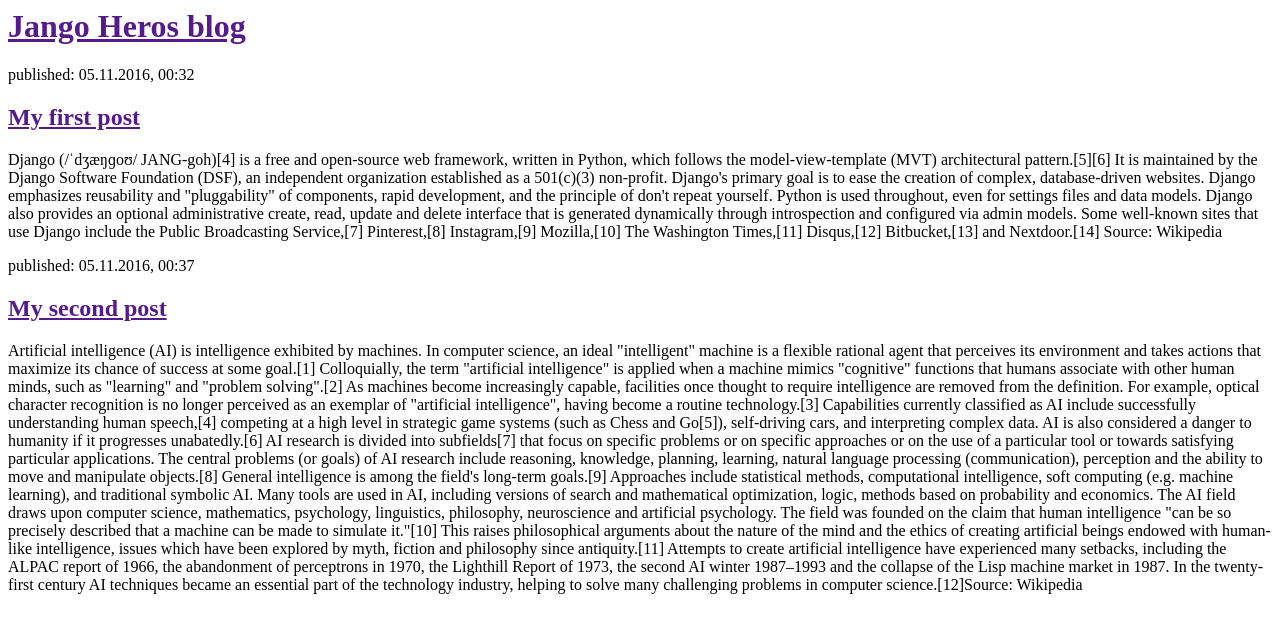
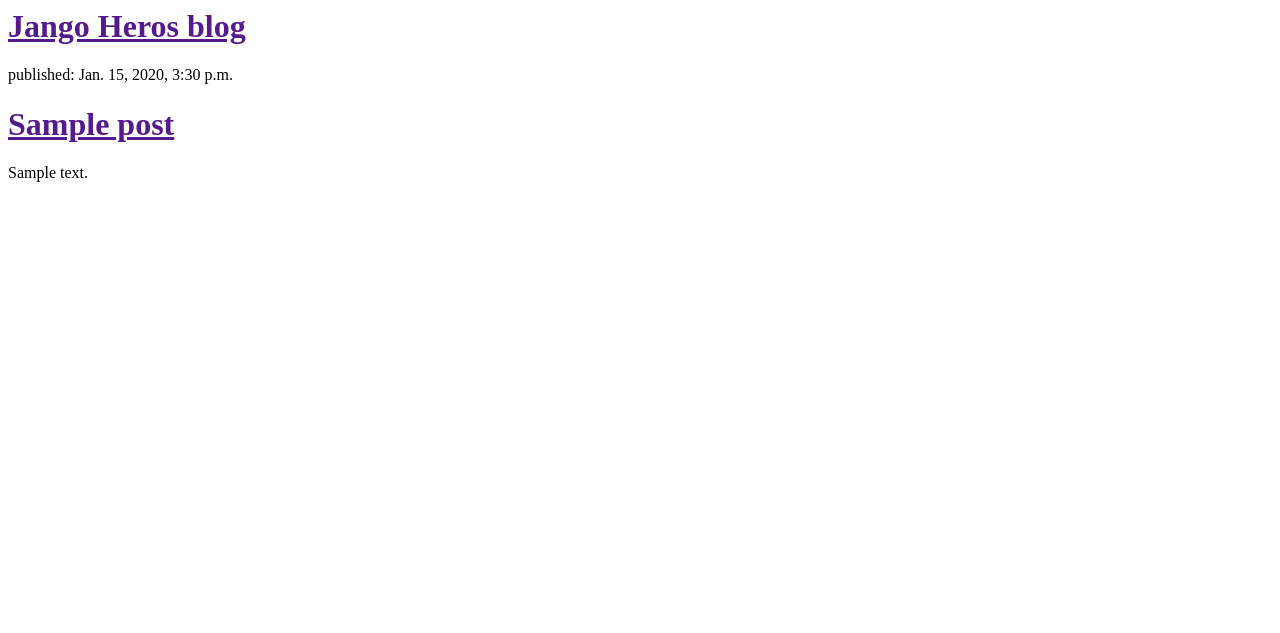
Before and after one commit to jangohero/my-first-blog, a Django app: template blog/templates/blog/post_list.html in a window 1280 px wide. Shown: the top 633 px of the page. Run offline with Django 3.2, Linux system fonts and the light colour scheme; the template is opened without the code that fills it: values that come from a table or form of the project are taken from there, others are empty; tables that the repository leaves empty hold one stand-in row (values such as "Sample post").

Commit message:
Modified templates to display posts from database.

```diff
--- a/blog/templates/blog/post_list.html
+++ b/blog/templates/blog/post_list.html
@@ -7,23 +7,14 @@
             <h1><a href="">Jango Heros blog</a></h1>
         </div>
 
-        <div>
+        {% for post in posts %}
+            <div>
+                <p>published: {{ post.published_date }}</p>
+                <h1><a href="">{{ post.title }}</a></h1>
+                <p>{{ post.text|linebreaksbr }}</p>
+            </div>
 
-            <p>published: 05.11.2016, 00:32</p>
-            <h2><a href="">My first post</a></h2>
-            <p>Django (/ˈdʒæŋɡoʊ/ JANG-goh)[4] is a free and open-source web framework, written in Python, which follows the model-view-template (MVT) architectural pattern.[5][6] It is maintained by the Django Software Foundation (DSF), an independent organization established as a 501(c)(3) non-profit.
-Django's primary goal is to ease the creation of complex, database-driven websites. Django emphasizes reusability and "pluggability" of components, rapid development, and the principle of don't repeat yourself. Python is used throughout, even for settings files and data models. Django also provides an optional administrative create, read, update and delete interface that is generated dynamically through introspection and configured via admin models.
-Some well-known sites that use Django include the Public Broadcasting Service,[7] Pinterest,[8] Instagram,[9] Mozilla,[10] The Washington Times,[11] Disqus,[12] Bitbucket,[13] and Nextdoor.[14] Source: Wikipedia</p>
-        </div>
-
-        <div>
-            <p>published: 05.11.2016, 00:37</p>
-            <h2><a href="">My second post</a></h2>
-            <p>Artificial intelligence (AI) is intelligence exhibited by machines. In computer science, an ideal "intelligent" machine is a flexible rational agent that perceives its environment and takes actions that maximize its chance of success at some goal.[1] Colloquially, the term "artificial intelligence" is applied when a machine mimics "cognitive" functions that humans associate with other human minds, such as "learning" and "problem solving".[2] As machines become increasingly capable, facilities once thought to require intelligence are removed from the definition. For example, optical character recognition is no longer perceived as an exemplar of "artificial intelligence", having become a routine technology.[3] Capabilities currently classified as AI include successfully understanding human speech,[4] competing at a high level in strategic game systems (such as Chess and Go[5]), self-driving cars, and interpreting complex data. AI is also considered a danger to humanity if it progresses unabatedly.[6] AI research is divided into subfields[7] that focus on specific problems or on specific approaches or on the use of a particular tool or towards satisfying particular applications.
-The central problems (or goals) of AI research include reasoning, knowledge, planning, learning, natural language processing (communication), perception and the ability to move and manipulate objects.[8] General intelligence is among the field's long-term goals.[9] Approaches include statistical methods, computational intelligence, soft computing (e.g. machine learning), and traditional symbolic AI. Many tools are used in AI, including versions of search and mathematical optimization, logic, methods based on probability and economics. The AI field draws upon computer science, mathematics, psychology, linguistics, philosophy, neuroscience and artificial psychology.
-The field was founded on the claim that human intelligence "can be so precisely described that a machine can be made to simulate it."[10] This raises philosophical arguments about the nature of the mind and the ethics of creating artificial beings endowed with human-like intelligence, issues which have been explored by myth, fiction and philosophy since antiquity.[11] Attempts to create artificial intelligence have experienced many setbacks, including the ALPAC report of 1966, the abandonment of perceptrons in 1970, the Lighthill Report of 1973, the second AI winter 1987–1993 and the collapse of the Lisp machine market in 1987. In the twenty-first century AI techniques became an essential part of the technology industry, helping to solve many challenging problems in computer science.[12]Source: Wikipedia</p>
-
-        </div>
+        {% endfor %}
 
     </body>
 </html>
--- a/blog/views.py
+++ b/blog/views.py
@@ -1,6 +1,9 @@
 from django.shortcuts import render
+from django.utils import timezone
+from .models import Post
 
 # Create your views here.
 
 def post_list(request):
-    return render(request, 'blog/post_list.html', {})
+    posts = Post.objects.filter(published_date__lte=timezone.now()).order_by('published_date')
+    return render(request, 'blog/post_list.html', {'posts':posts})
```
